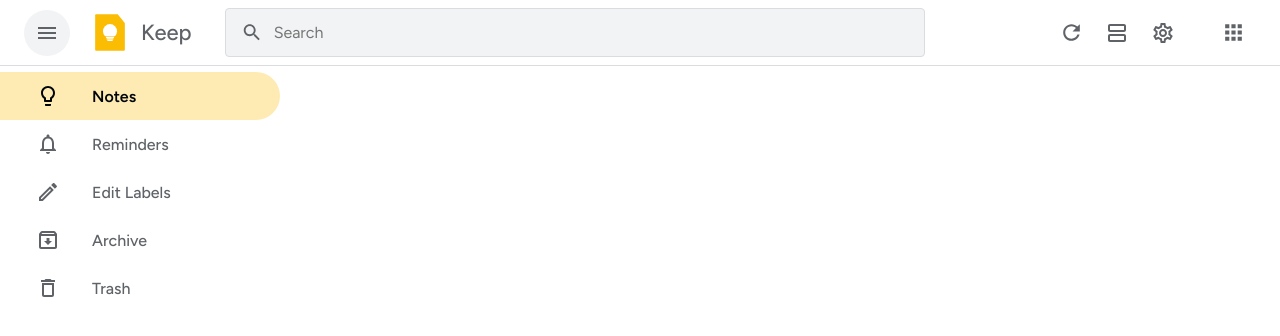
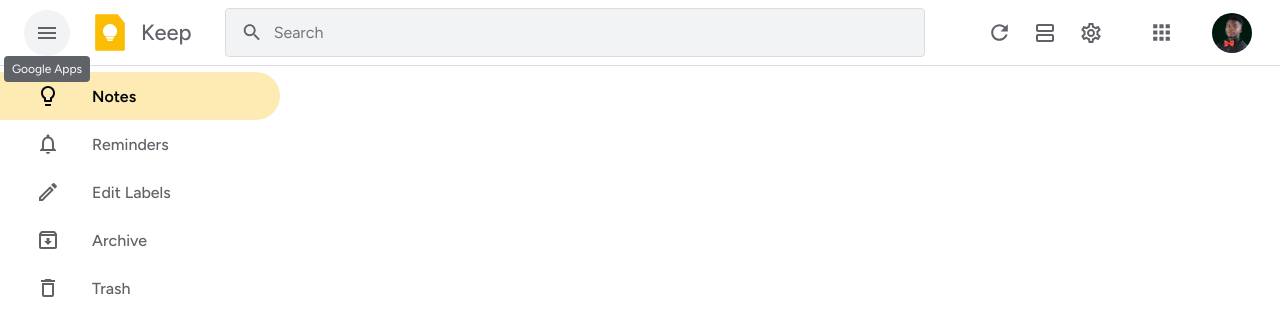
Before and after one commit to NjohPrince/google-keep, a React (Create React App) app: page / in a window 1280 px wide. Both pictures are taken after a click on the button 47 px from the left and 32 px from the top of the page. Shown: the top 336 px of the page. Built offline with nearby package versions, Linux system fonts and the light colour scheme.

Commit message:
feat(navbar): aded profile section and tooltip references

```diff
--- /dev/null
+++ b/src/components/atoms/tooltip/Tooltip.atom.tsx
@@ -0,0 +1,18 @@
+import React from 'react'
+
+import globals from '../../../lib/global/globals.module.css'
+import styles from './tooltip.module.css'
+
+import { TooltipProps } from './tooltip.type'
+
+const TooltipAtom: React.FC<TooltipProps> = ({ text }) => {
+  return (
+    <div
+      className={`${styles.tooltip} ${globals['full-width']}} ${globals.flex} ${globals['center-items']}`}
+    >
+      <span>{text}</span>
+    </div>
+  )
+}
+
+export default TooltipAtom
--- /dev/null
+++ b/src/components/atoms/tooltip/tooltip.module.css
@@ -0,0 +1,16 @@
+.tooltip {
+  border-radius: 4px;
+  -webkit-border-radius: 4px;
+  -moz-border-radius: 4px;
+  -ms-border-radius: 4px;
+  -o-border-radius: 4px;
+  padding: 6px 8px;
+  font-size: 1.2rem;
+  background: var(--gray-color);
+  width: fit-content;
+}
+
+.tooltip span {
+  color: var(--white-color);
+  white-space: nowrap;
+}
--- /dev/null
+++ b/src/components/atoms/tooltip/tooltip.type.ts
@@ -0,0 +1,4 @@
+export type TooltipProps = {
+  text: string
+  ariaLabel: string
+}
--- /dev/null
+++ b/src/components/molecules/icon-tooltip/IconTooltip.molecule.tsx
@@ -0,0 +1,32 @@
+import React from 'react'
+
+import globals from '../../../lib/global/globals.module.css'
+import styles from './icontooltip.module.css'
+
+import TooltipAtom from '../../atoms/tooltip/Tooltip.atom'
+import { IconTooltipProps } from './icontooltip.type'
+
+const IconTooltipMolecule: React.FC<IconTooltipProps> = ({
+  icon,
+  tooltipProps,
+  tooltipPosition,
+  onKeyDown,
+}) => {
+  return (
+    <div
+      role='button'
+      tabIndex={0}
+      onKeyDown={onKeyDown}
+      className={`${styles.icon__element} ${globals.flex} ${globals['center-items']}`}
+    >
+      {icon}
+      <div
+        className={`${styles.tooltip} ${tooltipPosition === 'left' ? styles.left : tooltipPosition === 'right' ? styles.right : styles.center}}`}
+      >
+        <TooltipAtom {...tooltipProps} />
+      </div>
+    </div>
+  )
+}
+
+export default IconTooltipMolecule
--- /dev/null
+++ b/src/components/molecules/icon-tooltip/icontooltip.module.css
@@ -0,0 +1,60 @@
+.icon__element {
+  width: 46px;
+  height: 46px;
+  border-radius: 50%;
+  -webkit-border-radius: 50%;
+  -moz-border-radius: 50%;
+  -ms-border-radius: 50%;
+  -o-border-radius: 50%;
+  background-color: transparent;
+  cursor: pointer;
+  transition: background-color 0.2s ease-in-out;
+  -webkit-transition: background-color 0.2s ease-in-out;
+  -moz-transition: background-color 0.2s ease-in-out;
+  -ms-transition: background-color 0.2s ease-in-out;
+  -o-transition: background-color 0.2s ease-in-out;
+  outline: none;
+  position: relative;
+}
+
+.icon__element:hover,
+.icon__element:focus-within {
+  background-color: var(--light-gray-color);
+}
+
+.tooltip {
+  position: absolute;
+  top: 100%;
+  width: fit-content;
+  opacity: 0;
+  visibility: hidden;
+  transition: opacity 0.2s ease-in-out;
+  -webkit-transition: opacity 0.2s ease-in-out;
+  -moz-transition: opacity 0.2s ease-in-out;
+  -ms-transition: opacity 0.2s ease-in-out;
+  -o-transition: opacity 0.2s ease-in-out;
+}
+
+.icon__element:hover .tooltip,
+.icon__element:focus-within .tooltip,
+.icon__element:focus .tooltip {
+  opacity: 1;
+  visibility: visible;
+}
+
+.tooltip.center {
+  left: 50% !important;
+  transform: translateX(-50%);
+  -webkit-transform: translateX(-50%);
+  -moz-transform: translateX(-50%);
+  -ms-transform: translateX(-50%);
+  -o-transform: translateX(-50%);
+}
+
+.tooltip.left {
+  left: 0 !important;
+}
+
+.tooltip.right {
+  right: 0 !important;
+}
--- a/src/components/organisms/navbar/Navbar.organisms.tsx
+++ b/src/components/organisms/navbar/Navbar.organisms.tsx
@@ -10,6 +10,7 @@ import globals from '../../../lib/global/globals.module.css'
 import styles from './navbar.module.css'
 
 import { Link } from 'react-router-dom'
+import IconTooltipMolecule from '../../molecules/icon-tooltip/IconTooltip.molecule'
 import SearchInputMolecule from '../../molecules/search-input/SearchInput.molecule'
 
 const NavbarOrganisms = () => {
@@ -27,13 +28,14 @@ const NavbarOrganisms = () => {
         <div
           className={`${styles.icon} ${globals.flex} ${globals['a-center']} ${globals['gap-24']}`}
         >
-          <div
-            role='button'
-            tabIndex={0}
-            className={`${styles.icon__element} ${globals.flex} ${globals['center-items']}`}
-          >
-            <MenuOutlinedIcon sx={{ width: '24px', height: '24px' }} />
-          </div>
+          <IconTooltipMolecule
+            tooltipProps={{
+              text: 'Google Apps',
+              ariaLabel: 'Google Apps',
+            }}
+            tooltipPosition='right'
+            icon={<MenuOutlinedIcon sx={{ width: '24px', height: '24px' }} />}
+          />
           <Link
             to='/'
             title='Keep'
@@ -76,49 +78,72 @@ const NavbarOrganisms = () => {
       </div>
       <div className={`${globals.flex} ${globals['a-center']} ${globals['gap-24']}`}>
         <div className={`${globals.flex} ${globals['a-center']} ${styles.icons__group}`}>
-          <div
-            tabIndex={0}
-            role='button'
-            className={`${styles.icon__element} ${globals.flex} ${globals['center-items']}`}
-          >
-            <RefreshOutlinedIcon sx={{ width: '25px', height: '25px' }} />
-          </div>
-          <div
-            tabIndex={0}
-            role='button'
-            onKeyDown={() => setViewType(viewType === 'List' ? 'Grid' : 'List')}
-            className={`${styles.icon__element} ${globals.flex} ${globals['center-items']}`}
-          >
+          <IconTooltipMolecule
+            tooltipProps={{
+              text: 'Refresh',
+              ariaLabel: 'Refresh',
+            }}
+            tooltipPosition='center'
+            icon={<RefreshOutlinedIcon sx={{ width: '25px', height: '25px' }} />}
+          />
           {viewType === 'List' ? (
+            <IconTooltipMolecule
+              onKeyDown={() => setViewType('Grid')}
+              tooltipProps={{
+                text: 'List View',
+                ariaLabel: 'List View',
+              }}
+              tooltipPosition='center'
+              icon={
                 <ViewAgendaOutlinedIcon
                   onClick={() => setViewType('Grid')}
                   sx={{ width: '24px', height: '24px' }}
                 />
+              }
+            />
           ) : (
+            <IconTooltipMolecule
+              onKeyDown={() => setViewType('List')}
+              tooltipProps={{
+                text: 'Grid View',
+                ariaLabel: 'Grid View',
+              }}
+              tooltipPosition='center'
+              icon={
                 <GridViewOutlinedIcon
                   onClick={() => setViewType('List')}
                   sx={{ width: '24px', height: '24px' }}
                 />
+              }
+            />
           )}
-          </div>
-          <div
-            tabIndex={0}
-            role='button'
-            className={`${styles.icon__element} ${globals.flex} ${globals['center-items']}`}
-          >
-            <SettingsOutlinedIcon sx={{ width: '24px', height: '24px' }} />
-          </div>
+          <IconTooltipMolecule
+            tooltipProps={{
+              text: 'Settings',
+              ariaLabel: 'Settings',
+            }}
+            tooltipPosition='center'
+            icon={<SettingsOutlinedIcon sx={{ width: '24px', height: '24px' }} />}
+          />
         </div>
 
         <div
           className={`${globals.flex} ${globals['a-center']} ${styles.icons__group} ${globals['gap-24']}`}
         >
+          <IconTooltipMolecule
+            tooltipProps={{
+              text: 'Google Apps',
+              ariaLabel: 'Google Apps',
+            }}
+            tooltipPosition='right'
+            icon={<AppsOutlinedIcon sx={{ width: '25px', height: '25px' }} />}
+          />
           <div
             role='button'
             tabIndex={0}
-            className={`${styles.icon__element} ${globals.flex} ${globals['center-items']}`}
+            className={`${styles.profile} ${globals.flex} ${globals['center-items']}`}
           >
-            <AppsOutlinedIcon sx={{ width: '25px', height: '25px' }} />
+            <img src='/images/me.webp' alt='The ArtisticProgrammer' />
           </div>
         </div>
       </div>
--- a/src/components/organisms/navbar/navbar.module.css
+++ b/src/components/organisms/navbar/navbar.module.css
@@ -40,25 +40,40 @@
   font-weight: 500;
 }
 
-.icon__element {
-  width: 46px;
-  height: 46px;
+.profile {
+  width: 48px;
+  height: 48px;
+  border-radius: 50%;
+  cursor: pointer;
+  -webkit-border-radius: 50%;
+  -moz-border-radius: 50%;
+  -ms-border-radius: 50%;
+  -o-border-radius: 50%;
+  padding: 4px;
+  outline: none;
+  transition: 0.2s ease-in-out;
+  -webkit-transition: 0.2s ease-in-out;
+  -moz-transition: 0.2s ease-in-out;
+  -ms-transition: 0.2s ease-in-out;
+  -o-transition: 0.2s ease-in-out;
+}
+
+.profile:hover,
+.profile:focus-within,
+.profile:focus {
+  background: var(--light-gray-color);
+}
+
+.profile img {
+  width: 100%;
+  height: 100%;
+  object-fit: cover;
+  -o-object-fit: cover;
+  object-position: center;
+  -o-object-position: center;
   border-radius: 50%;
   -webkit-border-radius: 50%;
   -moz-border-radius: 50%;
   -ms-border-radius: 50%;
   -o-border-radius: 50%;
-  background-color: transparent;
-  cursor: pointer;
-  transition: background-color 0.2s ease-in-out;
-  -webkit-transition: background-color 0.2s ease-in-out;
-  -moz-transition: background-color 0.2s ease-in-out;
-  -ms-transition: background-color 0.2s ease-in-out;
-  -o-transition: background-color 0.2s ease-in-out;
-  outline: none;
 }
-
-.icon__element:hover,
-.icon__element:focus-within {
-  background-color: var(--light-gray-color);
-}
--- a/src/components/organisms/sidebar/Sidebar.organism.tsx
+++ b/src/components/organisms/sidebar/Sidebar.organism.tsx
@@ -1,7 +1,7 @@
 import { ArchiveOutlined, DeleteOutline } from '@mui/icons-material'
 import EditOutlinedIcon from '@mui/icons-material/EditOutlined'
+import LightbulbOutlinedIcon from '@mui/icons-material/LightbulbOutlined'
 import NotificationsOutlinedIcon from '@mui/icons-material/NotificationsOutlined'
-import LightbulbOutlinedIcon from '@mui/icons-material/LightbulbOutlined'
 
 import globals from '../../../lib/global/globals.module.css'
 import styles from './sidebar.module.css'
```
Also changed, not shown: src/components/molecules/icon-tooltip/icontooltip.type.ts (added, +8 -0 lines), public/images/me.webp (added), 1 other file (tests, documents, lock files or other folders). Lines whose indentation alone changed are shown as unchanged.
